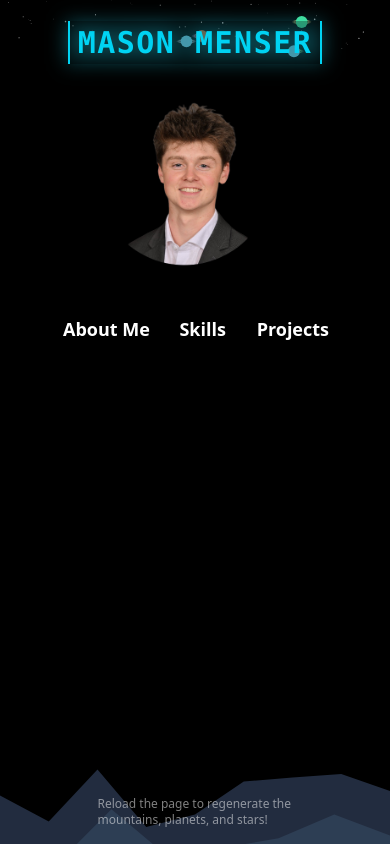
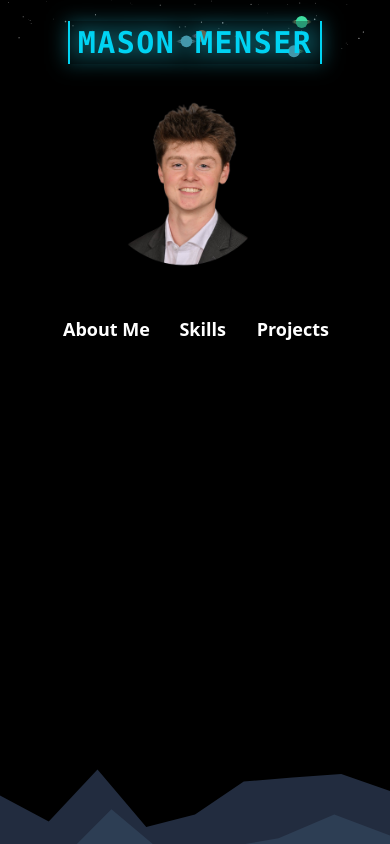
Before and after one commit to MMenser/Personal, a React (Vite) app: page / in a window 390 px wide. Built offline with nearby package versions, Linux system fonts and the light colour scheme.

Commit message:
hide tip on small screens

```diff
--- a/src/App.tsx
+++ b/src/App.tsx
@@ -278,7 +278,7 @@
           </div>
         </div>
       </div>
-      <div className="fixed bottom-4 left-1/2 transform -translate-x-1/2 z-20 text-white/50 text-xs">
+      <div className="fixed bottom-4 left-1/2 transform -translate-x-1/2 z-20 text-white/50 text-xs hidden sm:block">
         Reload the page to regenerate the mountains, planets, and stars!
       </div>
     </div>
```
